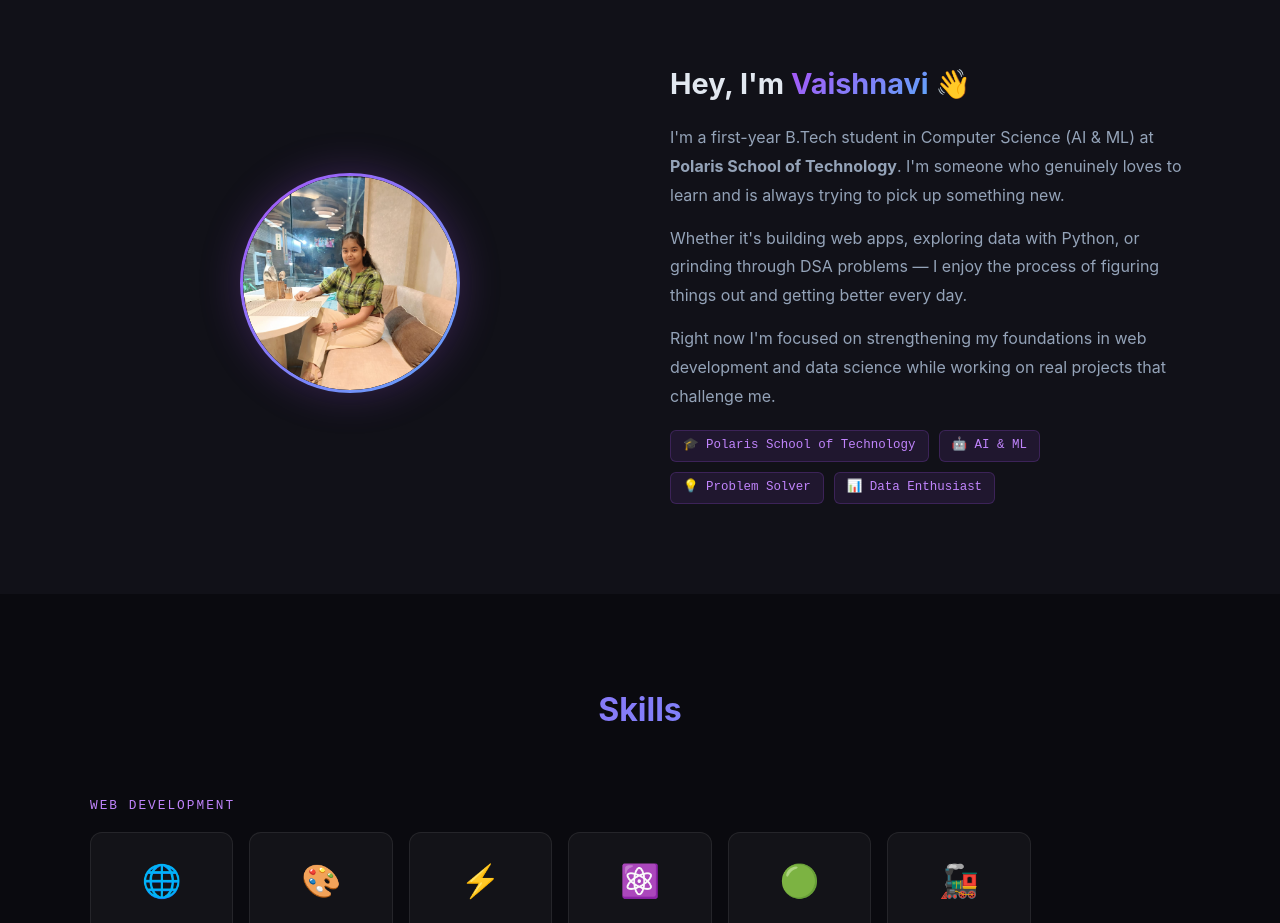
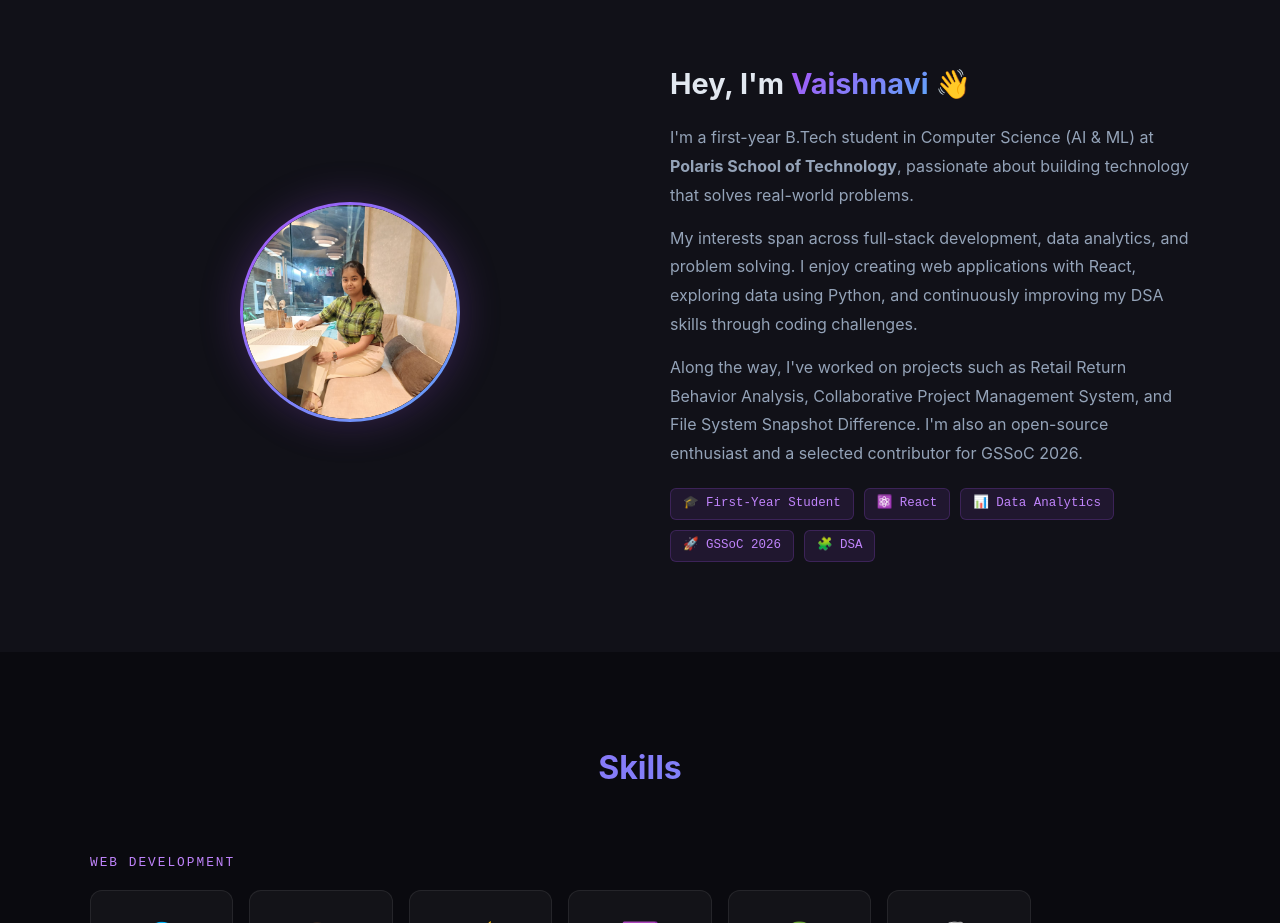
Before and after one commit to Vaishnavi10706/Portfolio-Website, a React app: page / in a window 1280 px wide. Shown: the part 940-1863 px from the top of the page. Built offline with nearby package versions, Linux system fonts and the light colour scheme; the HTML template or start-up script is replaced by a standard one.

Commit message:
Updated: the content of About.jsx

```diff
--- a/src/components/About.jsx
+++ b/src/components/About.jsx
@@ -30,27 +30,31 @@ export default function About() {
             <h2>Hey, I'm <span>Vaishnavi</span> 👋</h2>
             <p>
               I'm a first-year B.Tech student in Computer Science (AI &amp; ML) at
-              <strong> Polaris School of Technology</strong>. I'm someone who genuinely
-              loves to learn and is always trying to pick up something new.
+              <strong> Polaris School of Technology</strong>, passionate about building
+              technology that solves real-world problems.
             </p>
             <p>
-              Whether it's building web apps, exploring data with Python, or grinding
-              through DSA problems — I enjoy the process of figuring things out and
-              getting better every day.
+              My interests span across full-stack development, data analytics, and
+              problem solving. I enjoy creating web applications with React, exploring
+              data using Python, and continuously improving my DSA skills through
+              coding challenges.
             </p>
             <p>
-              Right now I'm focused on strengthening my foundations in web development
-              and data science while working on real projects that challenge me.
+              Along the way, I've worked on projects such as Retail Return Behavior
+              Analysis, Collaborative Project Management System, and File System Snapshot
+              Difference. I'm also an open-source enthusiast and a selected contributor
+              for GSSoC 2026.
             </p>
-            <div className="about-tags">
-              <span className="about-tag">🎓 Polaris School of Technology</span>
-              <span className="about-tag">🤖 AI &amp; ML</span>
-              <span className="about-tag">💡 Problem Solver</span>
-              <span className="about-tag">📊 Data Enthusiast</span>
-            </div>
+          <div className="about-tags">
+            <span className="about-tag">🎓 First-Year Student</span>
+            <span className="about-tag">⚛️ React</span>
+            <span className="about-tag">📊 Data Analytics</span>
+            <span className="about-tag">🚀 GSSoC 2026</span>
+            <span className="about-tag">🧩 DSA</span>
           </div>
         </div>
       </div>
-    </section>
+    </div>
+  </section>
   )
 }
```
